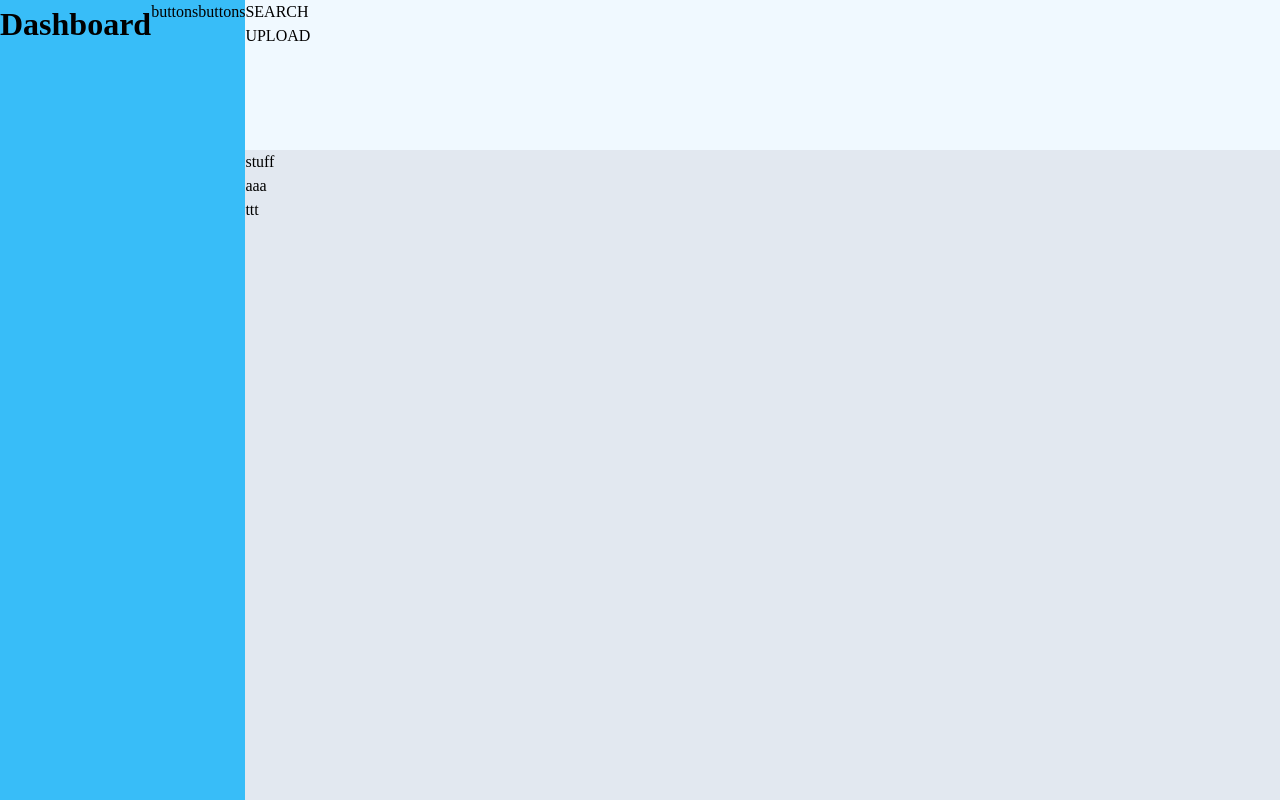
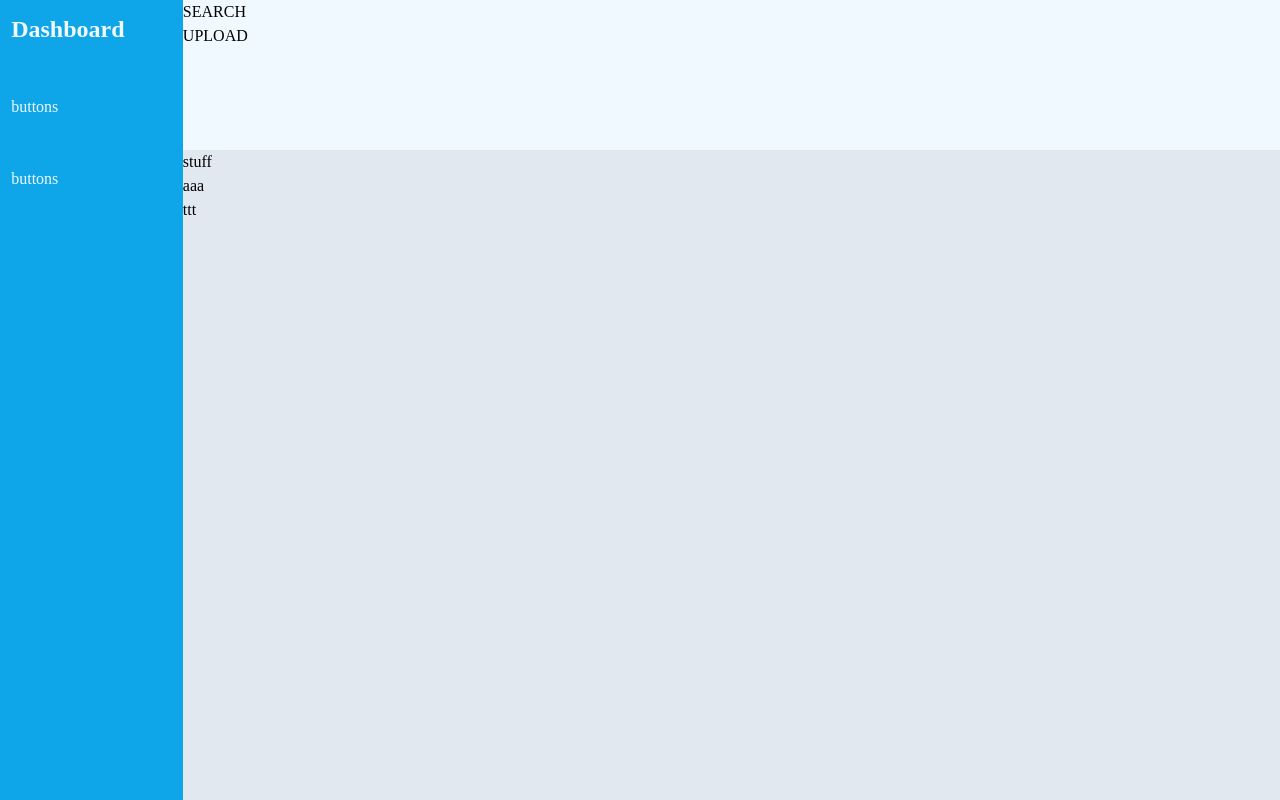
Before and after one commit to nerddude24/odin-dashboard, a plain HTML site: page index.html in a window 1280 px wide. Drawn offline with Linux system fonts and the light colour scheme.

Commit message:
Style some sidebar elements

```diff
--- a/style.css
+++ b/style.css
@@ -1,7 +1,7 @@
 :root {
 	--white: #f0f9ff;
 	--blue-white: #bae6fd;
-	--blue: #38bdf8;
+	--blue: #0ea5e9;
 	--golden: #facc15;
 	--black: #020617;
 	--grey: #e2e8f0;
@@ -17,19 +17,28 @@
 	height: 100%;
 }
 
-#container #sidebar {
+#sidebar {
 	grid-area: sidebar;
 	background-color: var(--blue);
+	color: var(--white);
+
+	padding: 0.7rem;
 
 	display: flex;
+	flex-direction: column;
+	gap: 3rem;
+}
+#sidebar h1 {
+	font-size: 1.5rem;
+	font-weight: 700;
 }
 
-#container #header {
+#header {
 	background-color: var(--white);
 	grid-area: header;
 }
 
-#container #main {
+#main {
 	background-color: var(--grey);
 	grid-area: main;
 }
```
